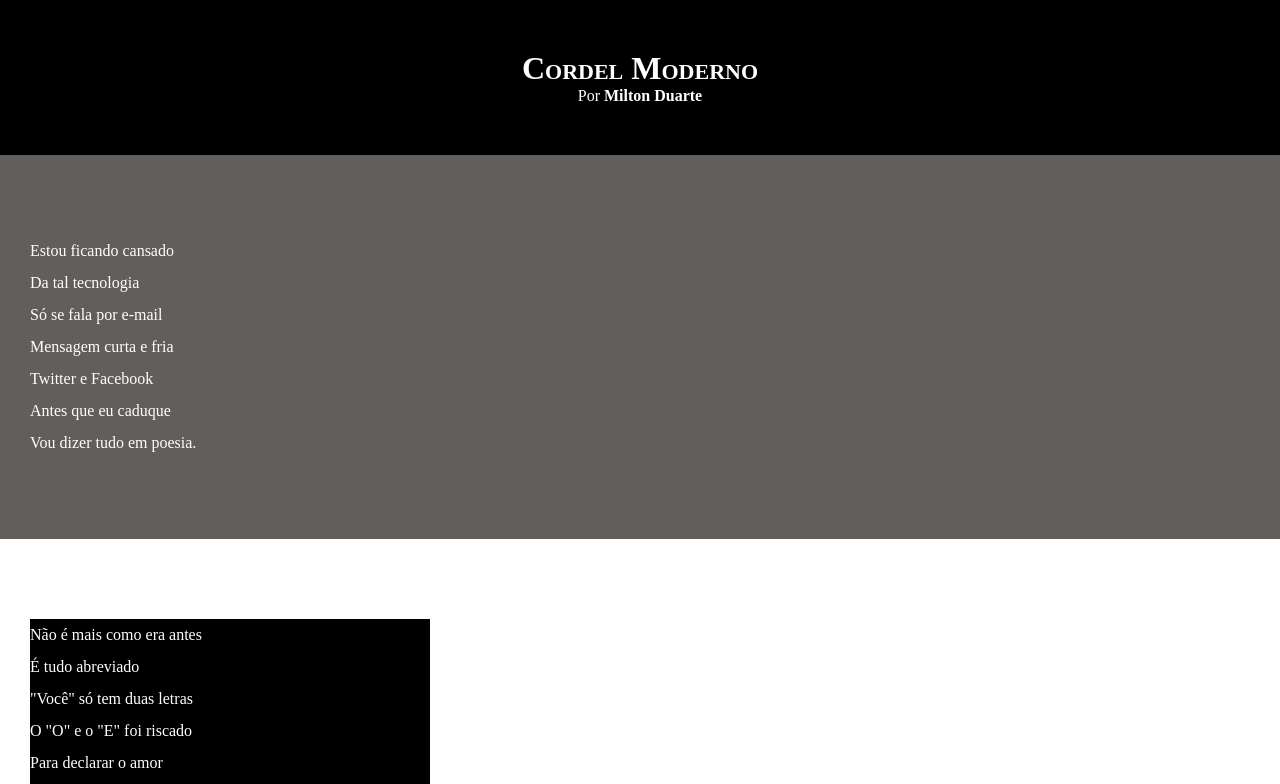
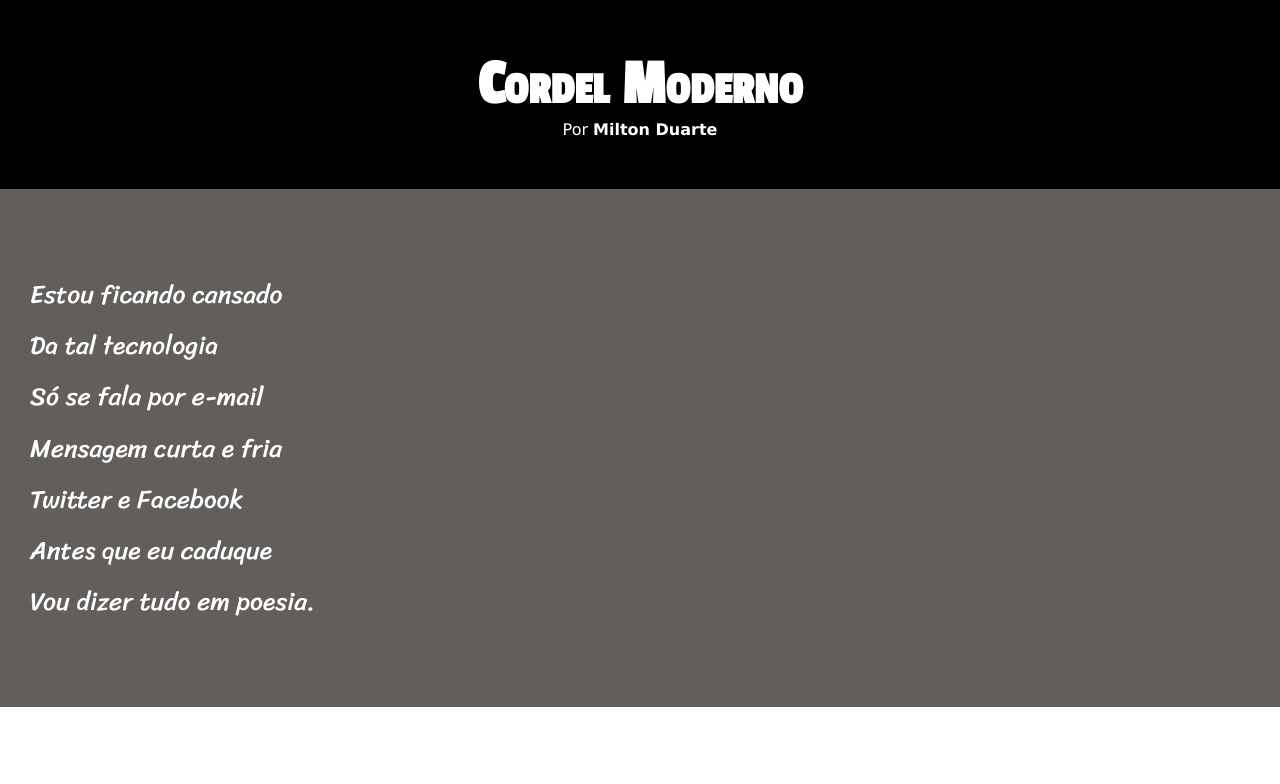
Before and after one commit to kallemback/MODULO3, a plain HTML site: page Projeto02/index.html in a window 1280 px wide. Shown: the top 784 px of the page. Drawn offline with Linux system fonts and the light colour scheme.

Commit message:
atualização dos estilos das fontes

```diff
--- a/Projeto02/style.css
+++ b/Projeto02/style.css
@@ -1,4 +1,14 @@
 @charset "utf-8";
+
+@import url('https://fonts.googleapis.com/css2?family=Passion+One&display=swap');
+@import url('https://fonts.googleapis.com/css2?family=Sriracha&display=swap');
+
+:root {
+    --fonte1: verdana, Geneva, Tahoma, sans-serif;
+    --fonte2: 'Passion One', cursive;
+    --fonte3: 'Sriracha', cursive;
+}
+
 
 *{
     margin: 0px;
@@ -7,6 +17,7 @@
 html, body{
     min: height 100vh;
     background-color: darkgray;
+    font-family: var(--fonte1);
 }
 header{
     background-color: black;
@@ -16,6 +27,8 @@ header{
 header > h1{
     padding-top: 50px;
     font-variant: small-caps;
+    font-family: var(--fonte2);
+    font-size: 5vw;
 }
 header > p{
     padding-bottom: 50px;
@@ -35,6 +48,8 @@ section{
     padding-bottom: 10vh;
     line-height: 2em;
     padding-left: 30px;
+    font-family: var(--fonte3);
+    font-size: 2vw;
 }
 section.normal{
     background-color: rgb(97, 94, 91);
```
